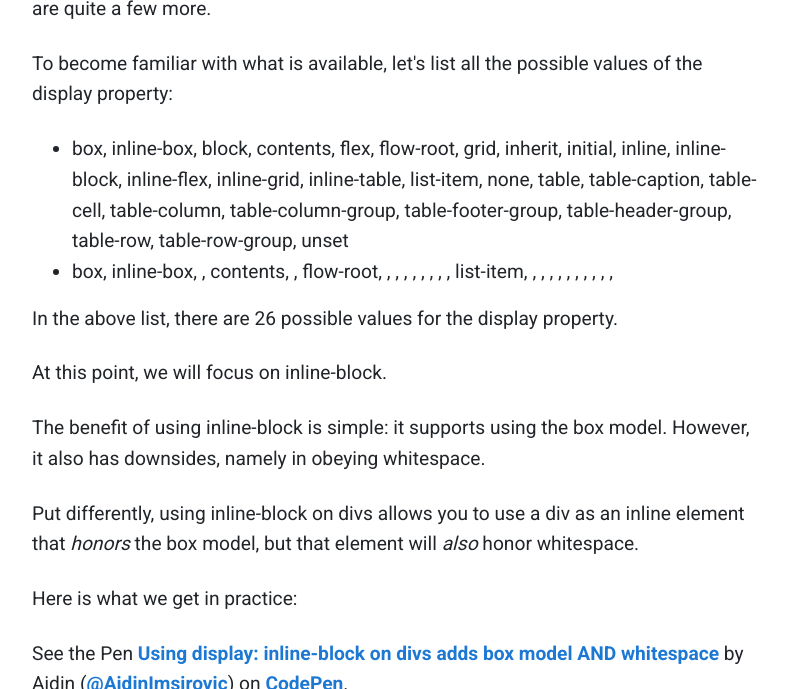
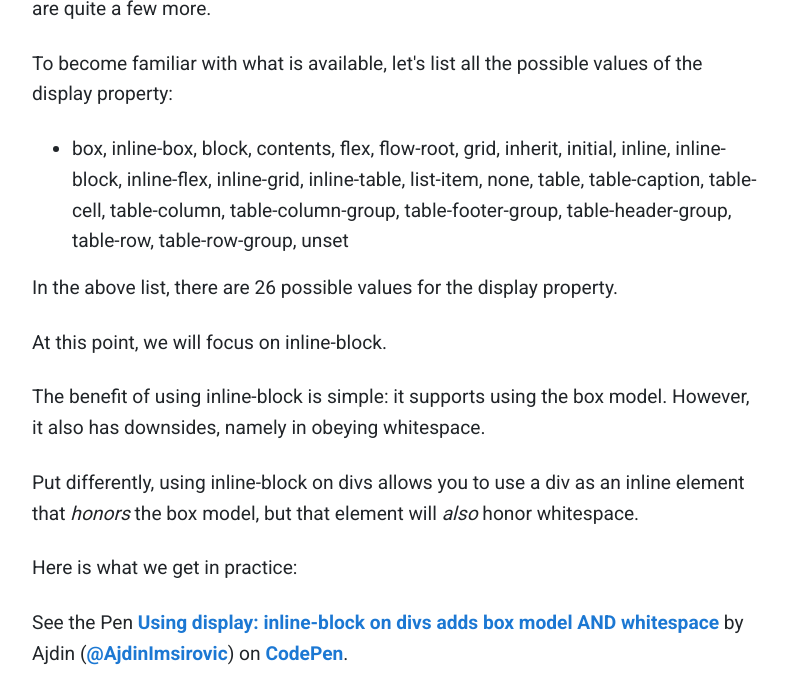
Before and after one commit to LayoutSchool/whatever2, a Jekyll site: the page built from _posts/2017-11-11-understanding-normal-document-flow-and-css-floats.html, in a window 1280 px wide and 900 px high, scrolled down 4648 px, cut to the strip 0-689 px from the top of the window. Shown: the whole strip, without its empty margins (53-841 px from the left). Built offline with Jekyll 4.4.1, drawn with Linux system fonts in a browser that asks for light colours; nearby versions of some CDN libraries; library files that are not in the unit come from our copies; comment, search, counter and statistics services are not loaded.

Commit message:
Update float and flow, remove redundant , , , list

```diff
--- a/_posts/2017-11-11-understanding-normal-document-flow-and-css-floats.html
+++ b/_posts/2017-11-11-understanding-normal-document-flow-and-css-floats.html
@@ -138,8 +138,6 @@ We can think of the normal document flow as a river of content (i.e. HTML elemen
 </p>
 <ul>
     <li>box, inline-box, block, contents, flex, flow-root, grid, inherit, initial, inline, inline-block, inline-flex, inline-grid, inline-table, list-item, none, table, table-caption, table-cell, table-column, table-column-group, table-footer-group, table-header-group, table-row, table-row-group, unset</li>
-    <li>box, inline-box, , contents, , flow-root, , , , , , , , , list-item, , , , , , , , , , , </li>
-
 </ul>
 <p>
     In the above list, there are 26 possible values for the display property.
```
